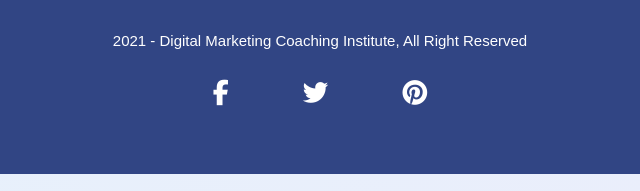
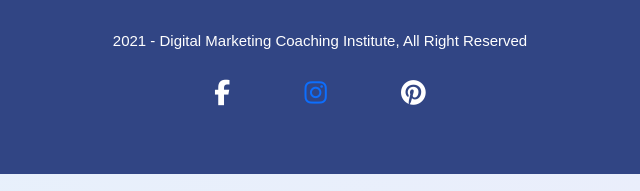
Before and after one commit to Namanraj34/DigitalMarketing, a plain HTML site: page index.html in a window 1280 px wide. Shown: the part 3618-3809 px from the top of the page, 420-1060 px from the left. Drawn offline with nearby package versions, Linux system fonts and the light colour scheme.

Commit message:
Update index.html

```diff
--- a/index.html
+++ b/index.html
@@ -169,7 +169,7 @@
             </ul>
             <h6>2021 - Digital Marketing Coaching Institute, All Right Reserved</h6>
             <span class="fa fa-facebook social"></span>
-            <span class="fa fa-twitter social"></span>
+            <a href="https://www.instagram.com/coreinnovativesolutions/?hl=en"><i class="fa fa-instagram social"></i></a></span>
             <span class="fa fa-pinterest social"></span>
            </div>
            <button id="btnScrollToTop">
```
